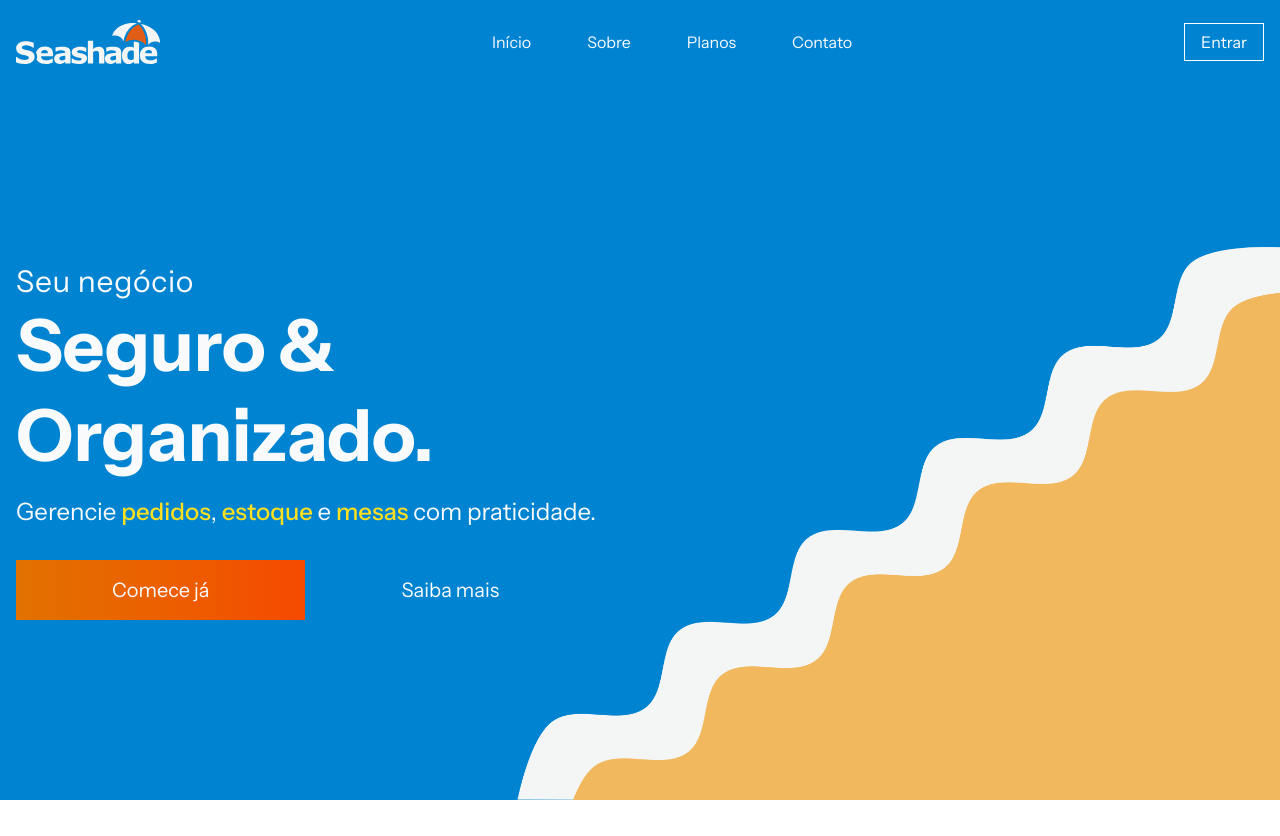
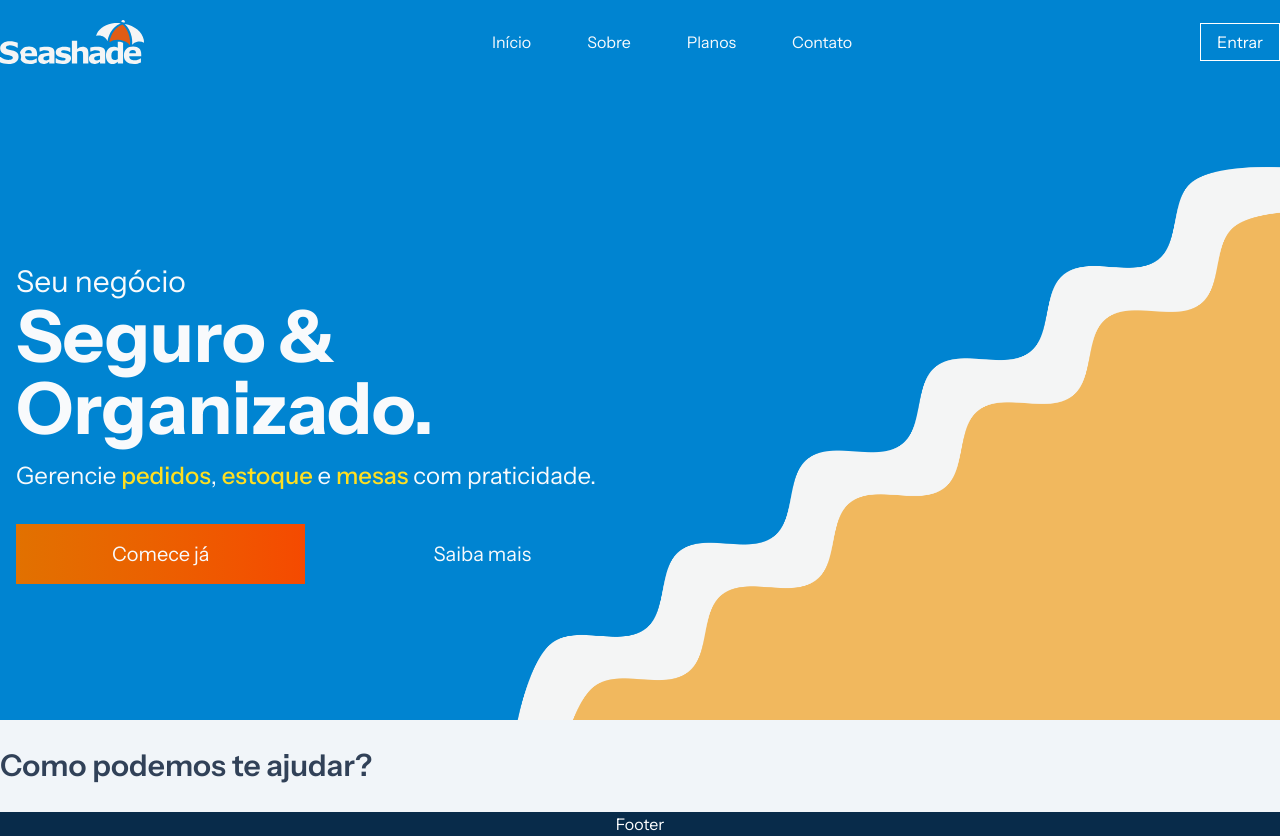
Before and after one commit to barb1424/TesteSeaShade, a React (Vite) app: page / in a window 1280 px wide. Before the commit the page ends 800 px from the top, so only its background shows below. Built offline with nearby package versions, Linux system fonts and the light colour scheme.

Commit message:
Nova section da página 'Home'

```diff
--- a/src/components/ArrowButton.jsx
+++ b/src/components/ArrowButton.jsx
@@ -9,6 +9,7 @@ const ArrowButton = ({children}) => {
         cursor-pointer
         md:text-xl text-2xl
         my-4
+        pl-8
         text-center
         flex items-center justify-center gap-2
         group
--- /dev/null
+++ b/src/components/Footer.jsx
@@ -0,0 +1,10 @@
+
+const Footer = () => {
+  return (
+    <div className="bg-azul-950 text-white text-center py-4">
+      hello world
+    </div>
+  );
+};
+
+export default Footer;
--- a/src/components/Header.jsx
+++ b/src/components/Header.jsx
@@ -10,7 +10,7 @@ const Header = () => {
   return (
     <header className="bg-sky-600 text-white py-5 relative z-20">
       {/* Container interno para o conteúdo, com padding e centralização */}
-      <div className="max-w-screen-xl mx-auto flex items-center justify-between px-4">
+      <div className="max-w-screen-xl mx-auto flex items-center justify-between">
         {/* Logo */}
         <Link to="/">
           <img src={logo} alt="SeaShade Logo" className="max-w-24 md:max-w-36 sm:max-w-35 object-cover" />
--- a/src/pages/Cadastro.jsx
+++ b/src/pages/Cadastro.jsx
@@ -2,6 +2,7 @@ import Header from '../components/Header';
 import { useState } from 'react';
 import { PiUserCirclePlus } from "react-icons/pi";
 import { Link } from 'react-router-dom';
+import Footer from '../components/Footer'
 
 const Cadastro = () => {
  const[email, setEmail] = useState('');
--- a/src/pages/Home.jsx
+++ b/src/pages/Home.jsx
@@ -8,15 +8,17 @@ import ArrowButton from '../components/ArrowButton'
 const Home = () => {
 
   return (
-    <div className='bg-sky-600 min-h-screen flex flex-col relative '>
+    <div className="bg-sky-600 ">
+    <div className='flex flex-col relative min-h-[90vh]'>
       <Header />
-      <div className="relative z-10 w-full max-w-screen-xl mx-auto flex-1 flex flex-col justify-center px-4">
-        <main className="flex-1 mt-15 md:mt-45 md:text-left">
+      <div className="relative z-10 w-full mx-auto flex-1 flex flex-col justify-center px-4">
+        <main className="flex flex-1 mt-15 md:mt-45 md:text-left justify-center">
+          <div className="flex flex-col max-w-screen-xl w-full">
           <h1 className="text-xl md:text-3xl font-bold sm:text-4xl">
-            <span className="text-slate-50 font-light tracking-wide ">
+            <span className="text-slate-50 font-light">
               Seu negócio
             </span><br />
-            <strong className="md:text-7xl sm:text-[80px] text-[44px] leading-tight break-words text-slate-50">
+            <strong className="md:text-7xl sm:text-[80px] text-[44px] break-words text-slate-50">
               Seguro &<br />
               <span className="break-words">Organizado.</span>
             </strong><br />
@@ -30,22 +32,31 @@ const Home = () => {
             to="/cadastro" className="bg-gradient-to-r from-amber-600 to-orange-600 text-slate-50 lg:px-24 md:px-25 cursor-pointer md:text-xl text-2xl py-4 text-center">Comece já</Link>
             <ArrowButton>SaibaMais</ArrowButton>
           </div>
-        </main>
-      </div>
-
-      {/* Imagem de fundo */}
-      <img
+          </div>
+          <img
         className="hidden lg:flex absolute bottom-0 right-0 max-w-[1000px] object-cover z-0"
         src={decoracaolg}
         alt="Imagem de fundo"
       />
-
       <img
-        className="lg:hidden absolute bottom-0 right-0 max-w-[1000px] object-cover z-0 "
+        className="lg:hidden absolute bottom-0 right-0 min-w-[400px] object-cover z-0 "
         src={decoracaosm}
         alt="Imagem de fundo"
       />
+        </main>
+      </div>
+    </div>
 
+    <section className="flex justify-center bg-slate-100 py-7 text-slate-700">
+      <div className="max-w-screen-xl w-full">
+    <h2 className="text-3xl font-semibold">Como podemos te ajudar?</h2>
+      </div>
+    </section>
+
+    {/* Footer */}
+     <div className="bg-azul-950 text-white text-center">
+      Footer
+    </div>
     </div>
 
   )
```
Also changed, not shown: src/assets/decoracaolg2.webp.
